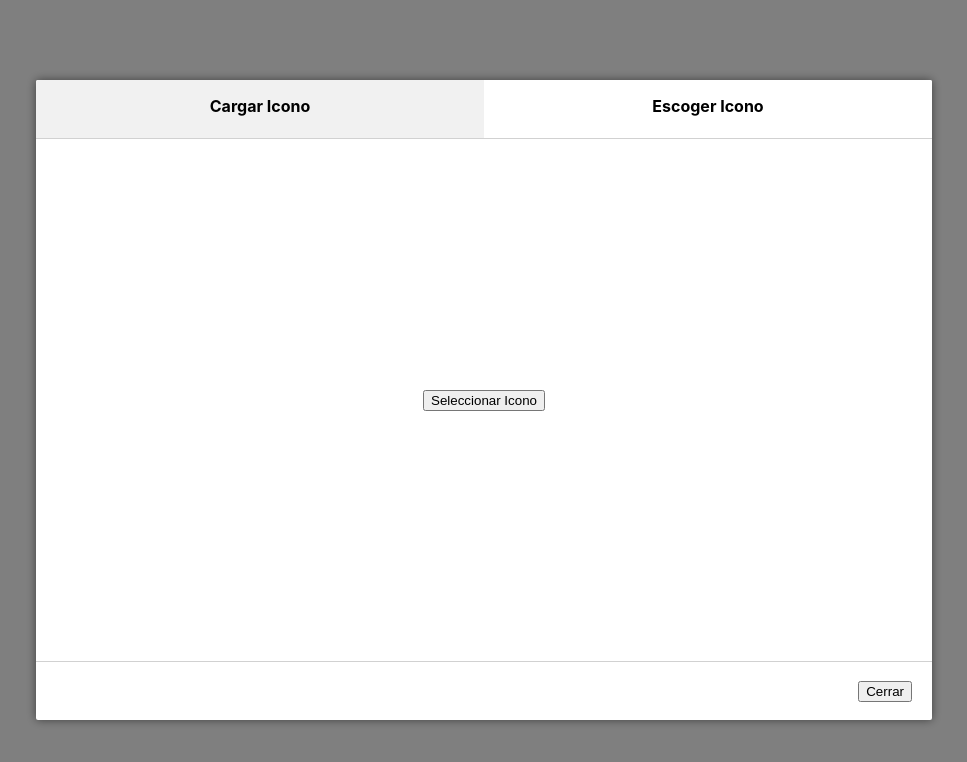
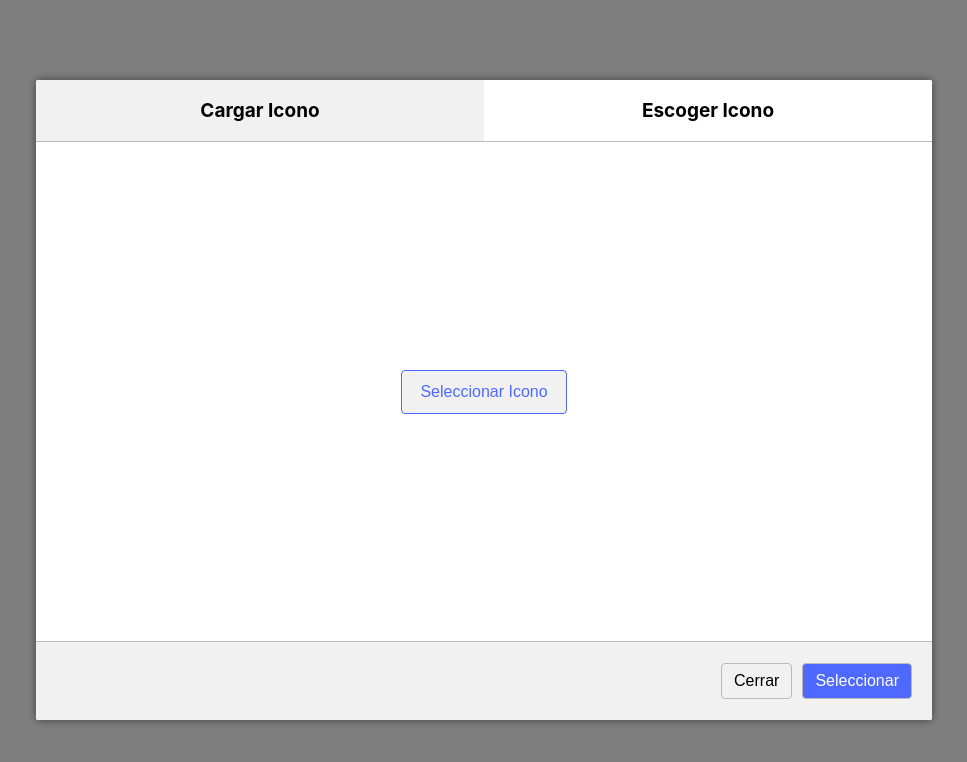
Before and after one commit to leowipin/react-modal, a React (Create React App) app: page / in a window 1280 px wide. Both pictures are taken after a click on the button "Subir imagen". Shown: the top 762 px of the page, without its empty margins (156-1123 px from the left). Built offline with nearby package versions, Linux system fonts and the light colour scheme.

Commit message:
mejoras 2

```diff
--- a/src/IconModal.js
+++ b/src/IconModal.js
@@ -50,7 +50,7 @@ const IconModal = ({ onClose }) => {
           style={{
             flexBasis: '10%',
             display: 'flex',
-            borderBottom: '1px solid #D1D1D1',
+            borderBottom: '1px solid #bababa',
           }}
         >
           <div
@@ -62,7 +62,7 @@ const IconModal = ({ onClose }) => {
               backgroundColor: selectedTab === 'imagen' ? '#F1F1F1' : '#FFFFFF',
             }}
           >
-            <p style={{ fontWeight: 'bold',}}>Cargar Icono</p>
+            <p style={{ fontWeight: 'bold', fontSize: '19px'}}>Cargar Icono</p>
           </div>
           <div
             onClick={() => setSelectedTab('plantilla')}
@@ -73,7 +73,7 @@ const IconModal = ({ onClose }) => {
               backgroundColor: selectedTab === 'plantilla' ? '#F1F1F1' : '#FFFFFF',
             }}
           >
-            <p style={{ fontWeight: 'bold',}}>Escoger Icono</p>
+            <p style={{ fontWeight: 'bold', fontSize: '19px'}}>Escoger Icono</p>
           </div>
         </div>
         <div
@@ -115,22 +115,78 @@ const IconModal = ({ onClose }) => {
               )}
             </div>
           ) : (
-            <><button onClick={handleFileUpload}>Seleccionar Icono</button><input type="file" accept=".png, .jpg, .jpeg" ref={fileInput} style={{ display: 'none' }} /></>
+            <><button onClick={handleFileUpload}
+            style={{
+              fontSize: '16px',
+              padding: '12px 18px',
+              border: '1px solid #bababa',
+              borderRadius: '0.25rem',
+              borderColor: '#4f69ff',
+              color: '#4f69ff',
+              backgroundColor: '#F1F1F1',
+              cursor: 'pointer',
+              transition: 'background-color 0.5s ease',
 
+            }}
+            onMouseOver={(e) => {
+              e.currentTarget.style.backgroundColor = '#d9d9d9';
+            }}
+            onMouseOut={(e) => {
+              e.currentTarget.style.backgroundColor = '#F1F1F1';
+            }}>
+            Seleccionar Icono</button><input type="file" accept=".png, .jpg, .jpeg" ref={fileInput} style={{ display: 'none' }} /></>
           )}
         </div>
         <div
           style={{
-            flexBasis: '10%',
+            flexBasis: '14%',
             display: 'flex',
-            justifyContent: 'space-between',
+            justifyContent: 'flex-end',
             alignItems: 'center',
             paddingRight: '20px',
             paddingLeft: '20px',
-            borderTop: '1px solid #D1D1D1',
+            borderTop: '1px solid #bababa',
+            backgroundColor: '#F1F1F1',
           }}
         >
-          <button onClick={onClose} style={{ marginLeft: 'auto' }}>Cerrar</button>
+          <button onClick={onClose}
+          style={{
+            fontSize: '16px',
+            padding: '8px 12px',
+            border: '1px solid #bababa',
+            borderRadius: '0.25rem',
+            backgroundColor: '#F1F1F1',
+            cursor: 'pointer',
+            transition: 'background-color 0.5s ease',
+
+            }}
+            onMouseOver={(e) => {
+              e.currentTarget.style.backgroundColor = '#d9d9d9';
+            }}
+            onMouseOut={(e) => {
+              e.currentTarget.style.backgroundColor = '#F1F1F1';
+            }}>
+          Cerrar</button>
+          <button
+          style={{
+            color: 'white',
+            marginLeft: '10px',
+            fontSize: '16px',
+            padding: '8px 12px',
+            border: '1px solid #bababa',
+            borderRadius: '0.25rem',
+            backgroundColor: '#4f69ff',
+            cursor: 'pointer',
+            transition: 'background-color 0.5s ease',
+
+            }}
+            onMouseOver={(e) => {
+              e.currentTarget.style.backgroundColor = '#4044ff';
+            }}
+            onMouseOut={(e) => {
+              e.currentTarget.style.backgroundColor = '#4f69ff';
+            }}>
+          Seleccionar</button>
         </div>
       </div>
 
```
